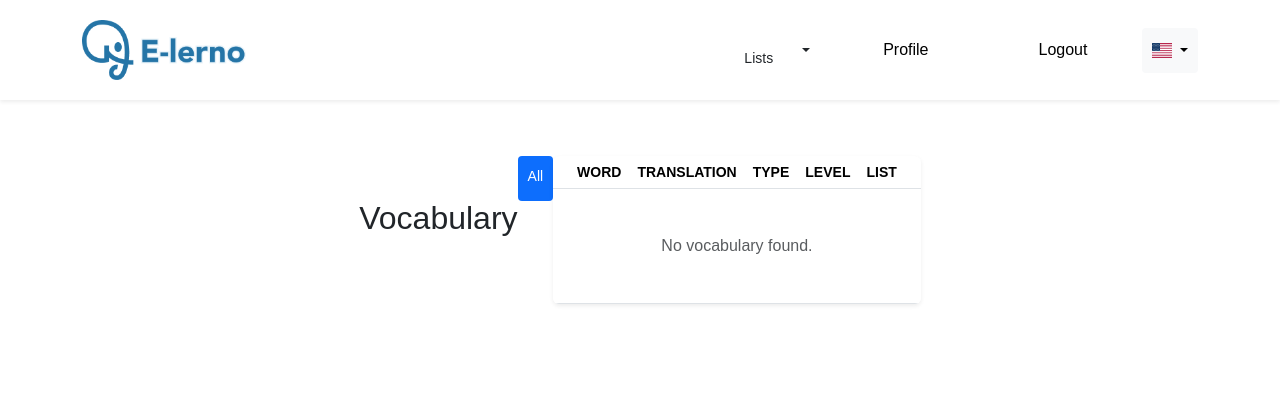
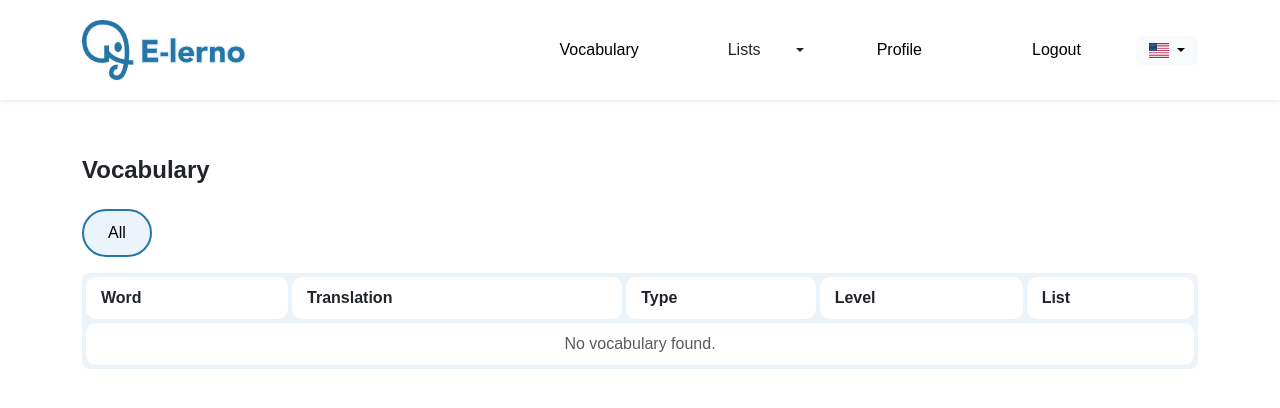
Before and after one commit to Group-Projects-FIAE/sprach-lernen-app, a Django app: page /vocab/vocabulary/ in a window 1280 px wide. Shown: the top 408 px of the page. Run offline with Django 5.2, Linux system fonts and the light colour scheme; the visitor is signed in with stand-in values (Sample User, id 1); data that the repository does not hold is empty.

Commit message:
vocabulary page design

```diff
--- a/sprachlernen/settings.py
+++ b/sprachlernen/settings.py
@@ -151,6 +151,7 @@ USE_TZ = True
 STATIC_URL = 'static/'
 STATICFILES_DIRS = [
     BASE_DIR / 'templates',
+    "templates/static"
 ]
 
 # Custom user model
--- a/templates/account/login.html
+++ b/templates/account/login.html
@@ -21,7 +21,7 @@
                     </div>
 
                     <div class="buttons">
-                        <button type="submit" class="btn btn-save">Login</button>
+                        <button type="submit" class="btn btn-start">Login</button>
                         <button type="button" class="btn btn-cancel" onclick="window.history.back()">Cancel</button>
                     </div>
                     <div class="text-center mt-3">Or login with:</div>
--- a/templates/account/signup.html
+++ b/templates/account/signup.html
@@ -46,7 +46,7 @@
                     </div>
 
                     <div class="buttons">
-                        <button type="submit" class="btn btn-save">Sign Up</button>
+                        <button type="submit" class="btn btn-start">Sign Up</button>
                         <button type="button" class="btn btn-cancel" onclick="window.history.back()">Cancel</button>
                     </div>
                 </form>
--- a/templates/base.html
+++ b/templates/base.html
@@ -26,6 +26,7 @@
             <div class="d-flex flex-row align-items-center">
                 <!--create logic if user is authenticated. for now 1- authenticated, 0 - not-->
                 {% if user.is_authenticated %}
+                    <div class="p-2"><a class="navbar-btn" href="{% url 'vocabulary' %}">Vocabulary</a></div>
                     <div class="btn-group p-2">
                         <button class="btn" >
                                  <a class="btn" href="{% url 'vocab_lists' %}" role="button">
--- a/templates/static/style.css
+++ b/templates/static/style.css
@@ -35,7 +35,7 @@
             padding: 10px 45px;
             border-radius: 10px;
             margin-top: 10px;
-            width: 200px
+            width: 200px;
             height: 40px;
             border: 2px solid white;
         }
@@ -97,39 +97,45 @@
             display: flex;
             gap: 10px;
             justify-content: center;
-            margin-top: 28px
+            margin-top: 28px;
         }
 
-        .btn {
-            flex: 1;
-            padding: 10px;
-            border: none;
-            border-radius: 4px;
-            cursor: pointer;
-            font-size: 14px;
-            max-width: 200px;
-            height: 45px;
+        .btn-start {
+            display: inline-block;
+            background: #2575A7;
+            color: white;
+            padding: 10px 45px;
+            border-radius: 10px;
+            width: 200px;
+            height: 40px;
+            border:none;
+            text-align: center;
+            text-decoration: none;
         }
 
-        .btn-save {
-            border-radius: 10px;
-            background-color: #2575A7;
-            color: white;
+        .btn-start:hover {
+            box-shadow: 0px 4px 8px #D9D9D9;
         }
 
-        .btn-save:hover {
-            background-color: #1e5d85;
-            color: white;
+
+        .btn-choose:hover{
+            box-shadow: 0px 4px 8px #D9D9D9;
         }
 
-        .btn-cancel {
+        .btn-cancel{
+            display: inline-block;
+            background: #A72525;
+            color: white;
+            padding: 10px 45px;
             border-radius: 10px;
-            background-color: #EAF4FA;
-            color: black;
+            text-decoration: none;
+            width: 200px;
+            height: 40px;
+            text-align: center;
         }
 
-        .btn-cancel:hover {
-            background-color: #d0e7f4;
+        .btn-cancel:hover{
+            box-shadow: 0px 4px 8px #D9D9D9;
         }
 
         .dashboard-container {
@@ -226,51 +232,65 @@
             border-radius: 10px;
         }
 
-        .btn-start {
-            display: inline-block;
-            background: #2575A7;
-            color: white;
-            padding: 10px 45px;
+
+        .list-item{
+            background: #fff;
+            border: 2px solid #EAF4FA;
             border-radius: 10px;
             text-decoration: none;
-            margin-top: 10px;
-            width: 200px
-            height: 40px;
+            color: black;
+            cursor: pointer;
         }
 
-        .btn-start:hover {
-            box-shadow: 0px 4px 8px #D9D9D9;
+        .list-item:hover{
+            border: 2px solid #2575A7;
         }
 
-        .btn-choose {
-            display: inline-block;
-            background: #EAF4FA;
-            color: black;
-            padding: 10px 45px;
-            border: 2px #E9F1F6;
+        .list-item-selected{
             border-radius: 10px;
             text-decoration: none;
-            margin-top: 10px;
-            width: 200px
-            height: 40px;
+            color: black;
+            cursor: pointer;
+            background: #d0e7f4;
+            border: 2px solid #2575A7;
         }
 
-        .btn-choose:hover{
-            box-shadow: 0px 4px 8px #D9D9D9;
+        /*table design*/
+        .tbldiv {
+            background: #EAF4FA;
+            max-height: 500px;
         }
 
-        .btn-cancel{
-            display: inline-block;
-            background: #A72525;
-            color: white;
-            padding: 10px 45px;
-            border-radius: 10px;
-            text-decoration: none;
-            margin-top: 10px;
-            width: 200px
-            height: 40px;
+        .itemstable{
+            width: 100%;
+            border-collapse: separate;
+            border-spacing: 4px;
+            overflow: auto;
         }
 
-        .btn-cancel:hover{
-            box-shadow: 0px 4px 8px #D9D9D9;
+         .itemstable td,
+        .itemstable th {
+            background: white;
+            padding: 12px 15px !important;
+            border-radius: 10px;
         }
+
+        a.lists-filter {
+            text-align: center;
+            text-decoration: none;
+            width: 70px;
+            color: black;
+            border-radius: 40px;
+            border: 2px solid #EAF4FA;
+            padding: 10px 0px;
+        }
+
+        a.lists-filter:hover {
+            background: #EAF4FA;
+            border: 2px solid  rgba(37, 117, 167, 0.1);
+        }
+
+        a.lists-filter.active {
+            background: #EAF4FA;
+            border: 2px solid #2575A7;
+        }
--- a/templates/vocab/vocabulary.html
+++ b/templates/vocab/vocabulary.html
@@ -3,44 +3,54 @@
 {% block title %}Vocabulary - Sprach Lernen{% endblock %}
 
 {% block content %}
-<div class="d-flex justify-content-between align-items-center mb-4">
-    <h1 class="h2 mb-0">Vocabulary</h1>
+<div class="container">
+    <div class="mb-4">
+        <h2>Vocabulary</h2>
     </div>
-
     <!-- Level Filter -->
-<div class="mb-4">
+    <div class="my-3">
         <div class="d-flex gap-2">
             <a href="{% url 'vocabulary' %}"
-            class="btn btn-outline-primary btn-sm {% if not current_level %}active{% endif %}">All</a>
+                class="lists-filter  {% if not current_level %}active{% endif %}">All</a>
             {% for lvl in levels %}
             <a href="{% url 'vocabulary' %}?level={{ lvl.code }}"
-            class="btn btn-outline-primary btn-sm {% if current_level == lvl.code %}active{% endif %}">
+                class="lists-filter {% if current_level == lvl.code %}active{% endif %}">
                 {{ lvl.code }}
             </a>
             {% endfor %}
         </div>
     </div>
 
-<div class="card border-0 shadow-sm overflow-hidden">
-    <div class="table-responsive">
-        <table class="table table-hover mb-0">
-            <thead class="bg-light text-muted small text-uppercase">
+    <!--New Table-->
+    <div class="tbldiv rounded-3 my-3 overflow-scroll">
+        <table class="itemstable table-hover">
+            <thead>
                 <tr>
-                    <th class="ps-4">Word</th>
-                    <th>Translation</th>
-                    <th>Type</th>
-                    <th>Level</th>
-                    <th class="pe-4">List</th>
+                    <th>
+                        Word
+                    </th>
+                    <th>
+                        Translation
+                    </th>
+                    <th>
+                        Type
+                    </th>
+                    <th>
+                        Level
+                    </th>
+                    <th>
+                        List
+                    </th>
                 </tr>
             </thead>
             <tbody>
                 {% for word in words %}
                 <tr>
-                    <td class="ps-4"><strong>{{ word.word }}</strong></td>
+                    <td>{{ word.word }}</td>
                     <td>{{ word.translation }}</td>
                     <td><span class="badge bg-light text-muted fw-normal">{{ word.word_type|default:"-" }}</span></td>
                     <td><span class="badge bg-light text-primary">{{ word.vocab_list.level.code }}</span></td>
-                    <td class="pe-4">{{ word.vocab_list.name }}</td>
+                    <td>{{ word.vocab_list.name }}</td>
                 </tr>
                 {% empty %}
                 <tr>
@@ -49,7 +59,6 @@
                 {% endfor %}
             </tbody>
         </table>
-    </div>
     </div>
 
     {% if words.has_other_pages %}
@@ -81,4 +90,9 @@
         </ul>
     </nav>
     {% endif %}
+
+</div>
+
+
+
 {% endblock %}
```
Also changed, not shown: templates/vocab/create_list.html (+26 -57 lines), templates/vocab/list_detail.html (+1 -19 lines), templates/vocab/lists.html (+7 -55 lines). Lines whose indentation alone changed are shown as unchanged.
